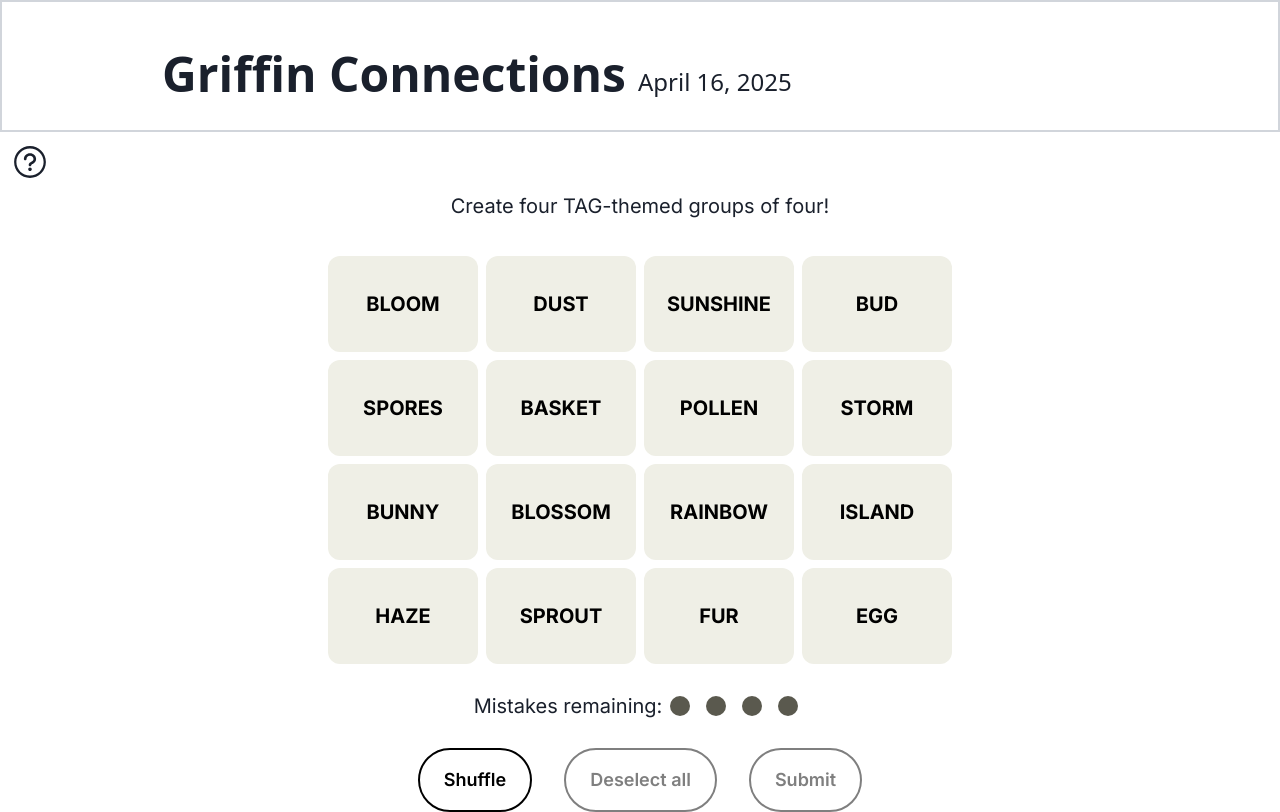
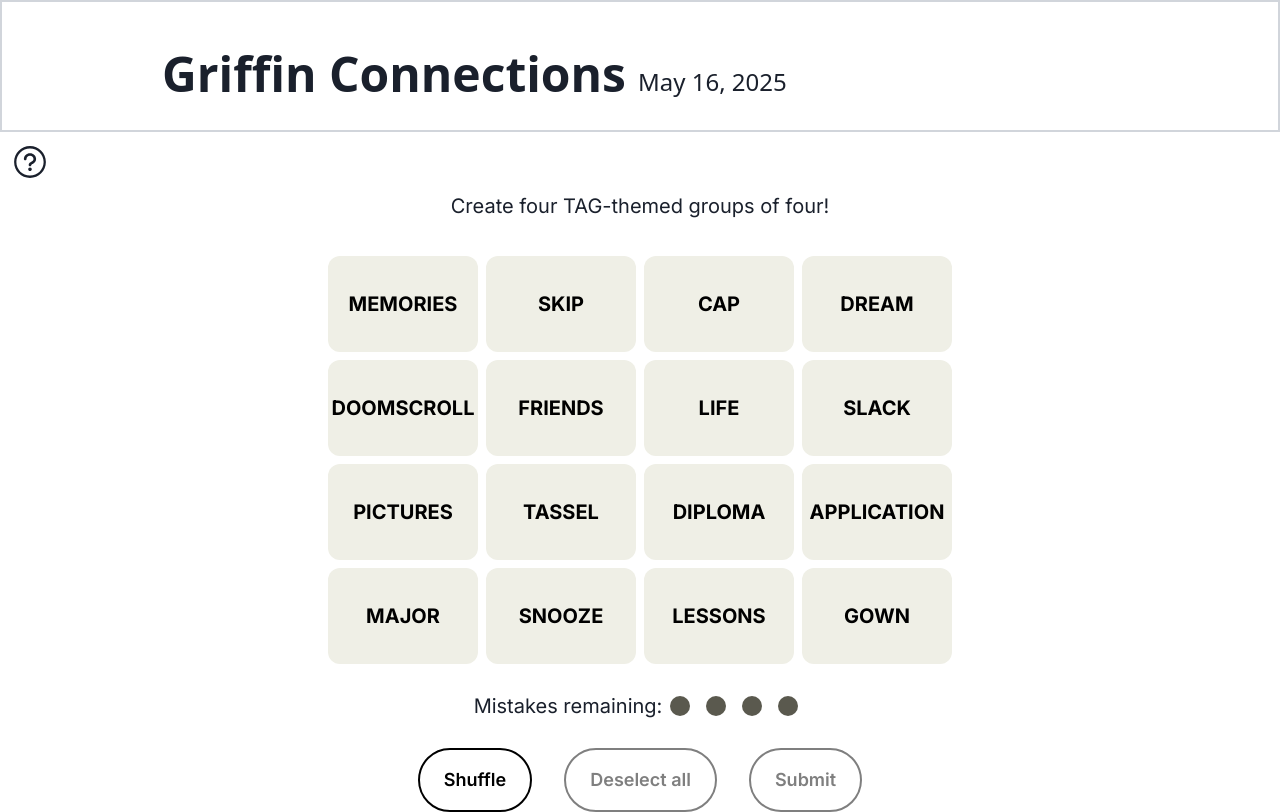
Before and after one commit to Vit4minD/tagConnections, a Next.js app: page /connections in a window 1280 px wide. Built offline with nearby package versions, Linux system fonts and the light colour scheme; no server answers.

Commit message:
GRADUATION UPDATE

```diff
--- a/app/connections/page.tsx
+++ b/app/connections/page.tsx
@@ -42,22 +42,10 @@ export default function Home() {
   } = useDisclosure();
   const [clicked, setClicked] = useState(false);
   const [quantityWords, setQuatityWords] = useState<string[]>([
-    "BLOOM",
-    "DUST",
-    "SUNSHINE",
-    "BUD",
-    "SPORES",
-    "BASKET",
-    "POLLEN",
-    "STORM",
-    "BUNNY",
-    "BLOSSOM",
-    "RAINBOW",
-    "ISLAND",
-    "HAZE",
-    "SPROUT",
-    "FUR",
-    "EGG",
+    "MEMORIES", "SKIP", "CAP", "DREAM",
+    "DOOMSCROLL", "FRIENDS", "LIFE", "SLACK",
+    "PICTURES", "TASSEL", "DIPLOMA", "APPLICATION",
+    "MAJOR", "SNOOZE", "LESSONS", "GOWN"
   ]);
   const [user, setUser] = useState<null | User>(null);
   const toast = useToast();
@@ -162,19 +150,20 @@ export default function Home() {
       setClicked(false);
     }, 300);
   };
-  //bud, sprout, bloom, blossom -> new beginnings
-  //Egg, Bunny, Basket, Island -> Easter _
-  // Pollen, Dust, Spores, Fur -> Allergy Season
-  // Sunshine, Storm, Rainbow, Haze -> Spring Weather
-  const purple = ["EGG", "BUNNY", "BASKET", "ISLAND"]; // LOVE
-  const yellow = ["BUD", "SPROUT", "BLOOM", "BLOSSOM"]; // VALENTINE GIFTS
-  const blue = ["SUNSHINE", "STORM", "RAINBOW", "HAZE"]; // VALENTINE SYMBOLS
-  const green = ["POLLEN", "DUST", "SPORES", "FUR"]; // ROMANTIC GESTURES
+  // Graduation Attire
+  const yellow = ["CAP", "GOWN", "TASSEL", "DIPLOMA"];
+  // What You Leave TAG With
+  const green = ["PICTURES", "MEMORIES", "LESSONS", "FRIENDS"];
+  // Senioritis
+  const blue = ["SLACK", "SKIP", "SNOOZE", "DOOMSCROLL"];
+  // College (e.g. College Major, College Dream, etc.)
+  const purple = ["MAJOR", "DREAM", "LIFE", "APPLICATION"];
+
   const groupAnswers = {
     yellow: (
       <div className=" animate-popUp mt-2 flex-col font-sans h-20 text-base md:text-xl w-full bg-nyt-yellow rounded-xl flex justify-center items-center">
         <div className="flex-col font-bold text-center">
-          {"NEW BEGINNINGS"}
+          {"GRADUATION ATTIRE"}
           <div className="font-normal">
             {yellow[0]}, {yellow[1]}, {yellow[2]}, {yellow[3]}
           </div>
@@ -184,7 +173,7 @@ export default function Home() {
     green: (
       <div className=" animate-popUp mt-2 flex-col font-sans h-20 text-base md:text-xl w-full bg-nyt-green rounded-xl flex justify-center items-center">
         <div className="flex-col font-bold text-center">
-          {"ALLERGY SEASON"}
+          {"WHAT YOU LEAVE WITH"}
           <div className="font-normal">
             {green[0]}, {green[1]}, {green[2]}, {green[3]}
           </div>
@@ -194,7 +183,7 @@ export default function Home() {
     blue: (
       <div className=" animate-popUp mt-2 flex-col font-sans h-20 text-base md:text-xl w-full bg-nyt-blue rounded-xl flex justify-center items-center">
         <div className="flex-col font-bold text-center">
-          {"SPRING WEATHER"}
+          {"SENORITIS"}
           <div className="font-normal">
             {blue[0]}, {blue[1]}, {blue[2]}, {blue[3]}
           </div>
@@ -204,7 +193,7 @@ export default function Home() {
     purple: (
       <div className=" animate-popUp mt-2 flex-col font-sans h-20 text-base md:text-xl w-full bg-nyt-purple rounded-xl flex justify-center items-center">
         <div className="flex-col font-bold text-center">
-          {"EASTER _"}
+          {"COLLEGE _"}
           <div className="font-normal">
             {purple[0]}, {purple[1]}, {purple[2]}, {purple[3]}
           </div>
@@ -573,7 +562,7 @@ export default function Home() {
           <div className="mt-12 ml-40 gap-3 text-5xl flex justify-start items-end font-extrabold font-sans">
             <div className="">Griffin Connections</div>
             <div className="text-2xl font-sans font-extralight">
-              April 16, 2025
+              May 16, 2025
             </div>
           </div>
         </div>
--- a/app/page.tsx
+++ b/app/page.tsx
@@ -41,22 +41,22 @@ export default function Home() {
             visp: false,
             correctAnswers: [],
             quantityWords: [
-              "BLOOM",
-              "DUST",
-              "SUNSHINE",
-              "BUD",
-              "SPORES",
-              "BASKET",
-              "POLLEN",
-              "STORM",
-              "BUNNY",
-              "BLOSSOM",
-              "RAINBOW",
-              "ISLAND",
-              "HAZE",
-              "SPROUT",
-              "FUR",
-              "EGG",
+              "MEMORIES",
+              "SKIP",
+              "CAP",
+              "DREAM",
+              "DOOMSCROLL",
+              "FRIENDS",
+              "LIFE",
+              "SLACK",
+              "PICTURES",
+              "TASSEL",
+              "DIPLOMA",
+              "APPLICATION",
+              "MAJOR",
+              "SNOOZE",
+              "LESSONS",
+              "GOWN",
             ],
           },
           { merge: false }
@@ -93,22 +93,22 @@ export default function Home() {
               visp: false,
               correctAnswers: [],
               quantityWords: [
-                "BLOOM",
-                "DUST",
-                "SUNSHINE",
-                "BUD",
-                "SPORES",
-                "BASKET",
-                "POLLEN",
-                "STORM",
-                "BUNNY",
-                "BLOSSOM",
-                "RAINBOW",
-                "ISLAND",
-                "HAZE",
-                "SPROUT",
-                "FUR",
-                "EGG",
+                "MEMORIES",
+                "SKIP",
+                "CAP",
+                "DREAM",
+                "DOOMSCROLL",
+                "FRIENDS",
+                "LIFE",
+                "SLACK",
+                "PICTURES",
+                "TASSEL",
+                "DIPLOMA",
+                "APPLICATION",
+                "MAJOR",
+                "SNOOZE",
+                "LESSONS",
+                "GOWN",
               ],
             });
           }
```
Also changed, not shown: 1 other file (tests, documents, lock files or other folders).
